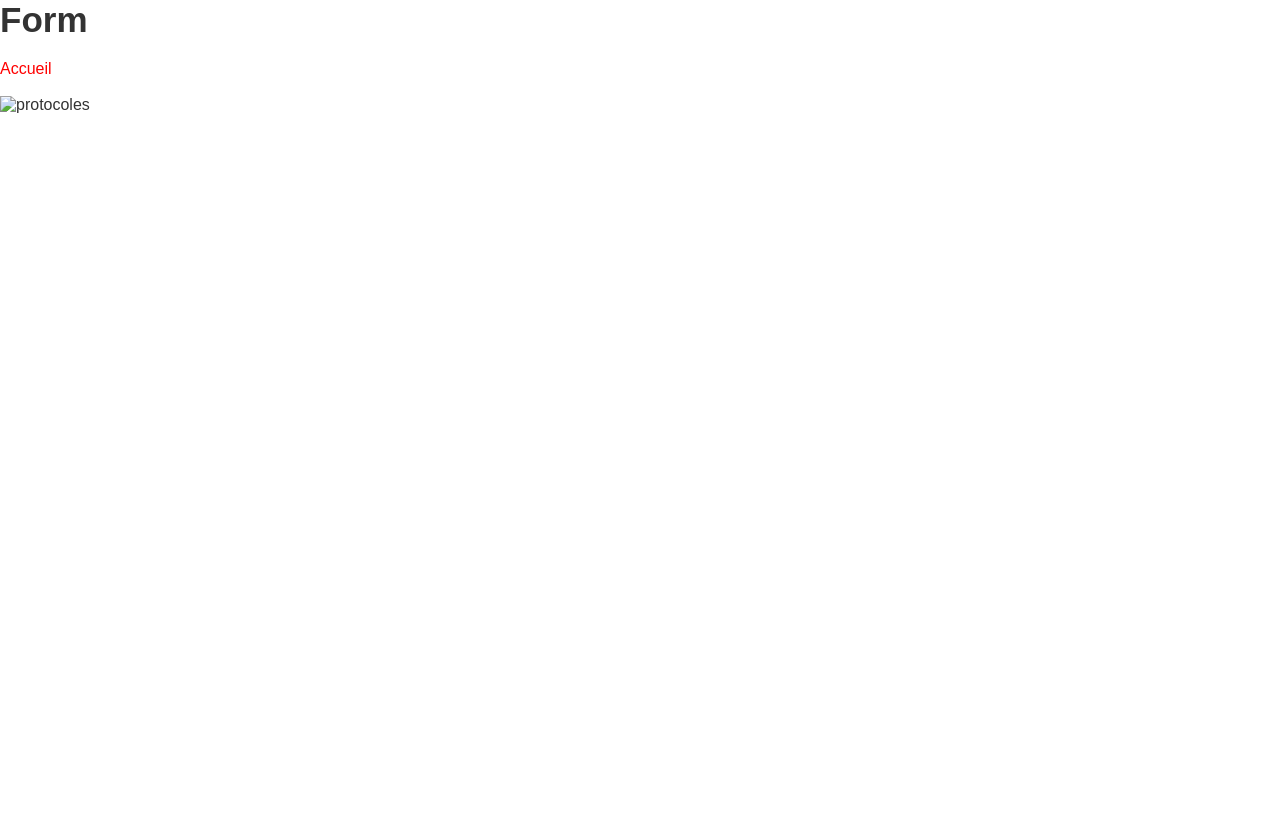
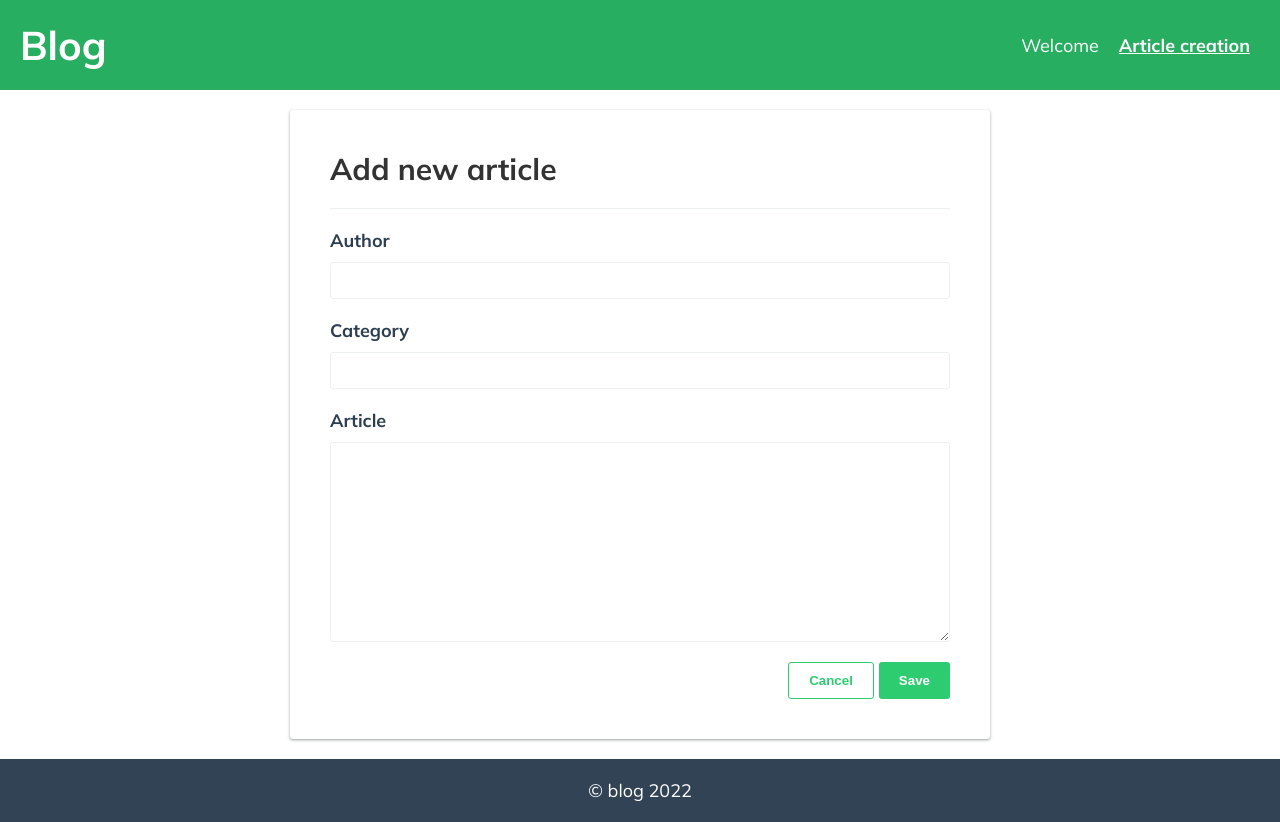
Before and after one commit to oldu73/blog-001, a website built with webpack: page src/form/form.html in a window 1280 px wide. Before the commit the page ends 800 px from the top, so only its background shows below. Built offline with nearby package versions, Linux system fonts and the light colour scheme.

Commit message:
form to create article setup

```diff
--- a/src/assets/styles/_classes.scss
+++ b/src/assets/styles/_classes.scss
@@ -0,0 +1,28 @@
+.title {
+  &-underline {
+    padding-bottom: 2rem;
+    border-bottom: 1px solid var(--divider);
+  }
+}
+
+.btn {
+  border: 0;
+  border-radius: 3px;
+  padding: 1rem 2rem;
+  font-weight: 700;
+  cursor: pointer;
+  transition: box-shadow 0.2s;
+  &:hover {
+    box-shadow: var(--box-shadow);
+    transition: box-shadow 0.2s;
+  }
+  &-primary {
+    background: var(--primary);
+    color: white;
+  }
+  &-secondary {
+    border: 1px solid var(--primary);
+    background: white;
+    color: var(--primary);
+  }
+}
--- a/src/assets/styles/styles.scss
+++ b/src/assets/styles/styles.scss
@@ -47,7 +47,6 @@ header {
 
 .content {
   grid-area: content;
-  background: red;
   padding: 20px;
 }
 
--- a/src/form/form.html
+++ b/src/form/form.html
@@ -1,14 +1,52 @@
 <!DOCTYPE html>
-<html lang="en">
+<html lang="fr">
   <head>
     <meta charset="UTF-8" />
-    <meta http-equiv="X-UA-Compatible" content="IE=edge" />
     <meta name="viewport" content="width=device-width, initial-scale=1.0" />
+    <meta http-equiv="X-UA-Compatible" content="ie=edge" />
+    <link rel="preconnect" href="https://fonts.googleapis.com" />
+    <link rel="preconnect" href="https://fonts.gstatic.com" crossorigin />
+    <link
+      href="https://fonts.googleapis.com/css2?family=Mulish:wght@300;400;700&display=swap"
+      rel="stylesheet"
+    />
     <title>Form</title>
   </head>
   <body>
-    <h1>Form</h1>
-    <a href="./index.html">Accueil</a><br /><br />
-    <img src="./assets/images/proto.jpg" alt="protocoles" width="600" />
+    <div class="container">
+      <header>
+        <a class="header-brand" href="./index.html">Blog</a>
+        <ul>
+          <li>
+            <a href="./index.html" class="header-nav">Welcome</a>
+          </li>
+          <li>
+            <a href="./form.html" class="header-nav active">Article creation</a>
+          </li>
+        </ul>
+      </header>
+      <div class="content">
+        <form>
+          <h2 class="title-underline">Add new article</h2>
+          <div class="form-group">
+            <label>Author</label>
+            <input type="text" name="author" />
+          </div>
+          <div class="form-group">
+            <label>Category</label>
+            <input type="text" name="category" />
+          </div>
+          <div class="form-group">
+            <label>Article</label>
+            <textarea name="content"></textarea>
+          </div>
+          <div class="form-btn-container">
+            <button class="btn btn-secondary">Cancel</button>
+            <button class="btn btn-primary">Save</button>
+          </div>
+        </form>
+      </div>
+      <footer>© blog 2022</footer>
+    </div>
   </body>
 </html>
--- a/src/form/form.js
+++ b/src/form/form.js
@@ -1,3 +1,4 @@
+import "../assets/styles/styles.scss";
 import "./form.scss";
 
 console.log("form");
--- a/src/form/form.scss
+++ b/src/form/form.scss
@@ -1,3 +1,45 @@
-a {
-  color: red;
+.content {
+  display: flex;
+  justify-content: center;
+  align-items: center;
+  form {
+    width: 700px;
+    padding: 4rem;
+    box-shadow: var(--box-shadow);
+    border-radius: 3px;
+    display: flex;
+    flex-direction: column;
+    .form-group {
+      margin-bottom: 2rem;
+      display: flex;
+      flex-direction: column;
+      label {
+        font-size: 1.8rem;
+        color: var(--accent);
+        font-weight: 700;
+        margin-bottom: 1rem;
+      }
+      input,
+      textarea {
+        border: 1px solid var(--divider);
+        padding: 1rem;
+        outline: 0;
+        border-radius: 3px;
+        &:focus {
+          border-color: var(--accent);
+        }
+      }
+      textarea {
+        min-height: 20rem;
+      }
+    }
+    .form-btn-container {
+      display: flex;
+      justify-content: flex-end;
+      align-content: center;
+      .btn {
+        margin-left: 0.5rem;
+      }
+    }
+  }
 }
```
